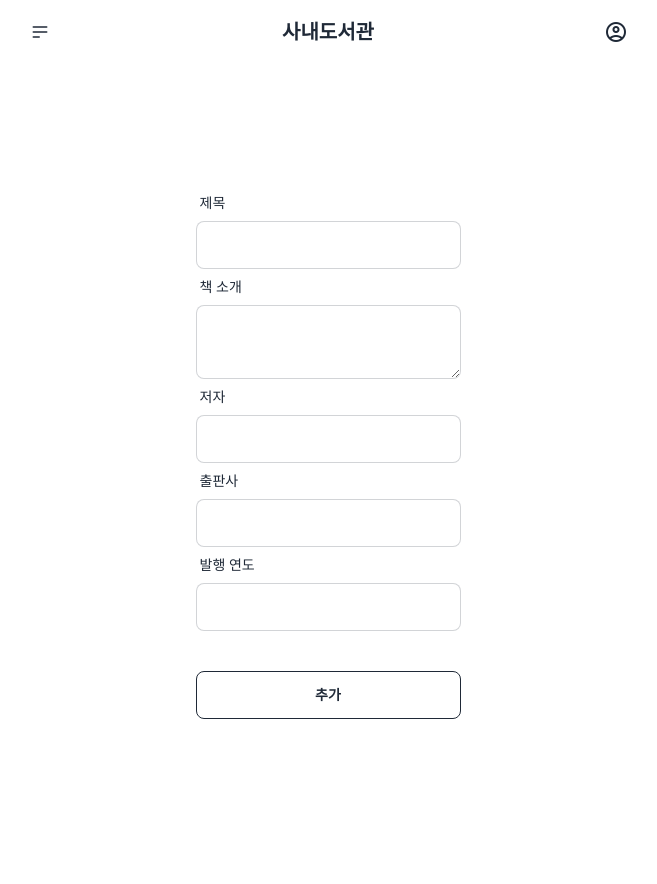
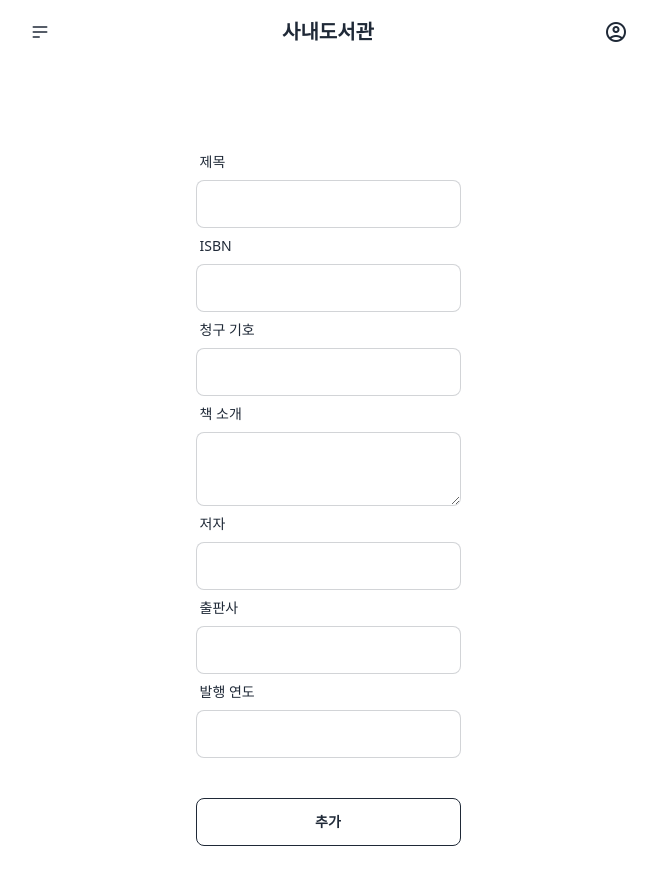
Before and after one commit to okbut/corporate-library-web-frontend, a Vue app: page /add-book in a window 1280 px wide. Shown: the whole page, without its empty margins (312-969 px from the left). Before the commit the page ends 800 px from the top, so only its background shows below. Built offline with nearby package versions, Linux system fonts and the light colour scheme; what @tanstack/vue-query would draw is missing.

Commit message:
test: 도서 생성 가능

```diff
--- a/src/api/books.ts
+++ b/src/api/books.ts
@@ -14,8 +14,14 @@ export const BooksAPI = {
     return response
   },
   add: async (bookFormData: BookFormType) => {
+    console.log(JSON.stringify(bookFormData))
+
     const response = await fetch(`${baseUrl}api/books`, {
       method: 'POST',
+      headers: {
+        Accept: 'application/json',
+        'Content-Type': 'application/json'
+      },
       body: JSON.stringify(bookFormData)
     })
 
--- a/src/components/BookForm.vue
+++ b/src/components/BookForm.vue
@@ -9,45 +9,61 @@ import type { BookFormType } from '@/types/books'
 
 const schema = yup.object({
   title: yup.string().required(),
+  isbn: yup.string().required(),
+  classification: yup.string().required(),
   description: yup.string(),
   author: yup.string().required(),
   publisher: yup.string().required(),
   publishYear: yup.string().required()
 })
 
+const { handleSubmit } = useForm<BookFormType>({
+  validationSchema: schema
+})
+
 const { value: title, errorMessage: titleError } = useField<string>('title')
+const { value: isbn, errorMessage: isbnError } = useField<string>('isbn')
+const { value: classification, errorMessage: classificationError } =
+  useField<string>('classification')
 const { value: description } = useField<string>('description')
 const { value: author, errorMessage: authorError } = useField<string>('author')
 const { value: publisher, errorMessage: publisherError } = useField<string>('publisher')
 const { value: publishYear, errorMessage: publishYearError } = useField<string>('publishYear')
 
-const { handleSubmit } = useForm<BookFormType>({
-  validationSchema: schema
-})
-
-const submitHandler = handleSubmit(async (values) => {
+const submitHandler = handleSubmit(
+  async (values) => {
     try {
       const data = {
         title: values.title,
+        isbn: values.isbn,
+        classification: values.classification,
         description: values.description ?? '',
         author: values.author,
         publisher: values.publisher,
         publishYear: values.publishYear
       }
 
-    console.log(data)
-
       await BooksAPI.add(data)
     } catch (err) {
       console.log(err)
       alert('도서 생성에 실패했습니다. 다시 시도해주세요.')
     }
-})
+  },
+  () => {
+    alert('도서 생성 양식에 맞게 입력해주세요.')
+  }
+)
 </script>
 
 <template>
-  <form class="flex flex-col" @submit.prevent="submitHandler">
+  <form class="flex flex-col p-10" @submit.prevent="submitHandler">
     <book-form-input label="제목" v-model="title" :error="titleError"></book-form-input>
+    <book-form-input label="ISBN" v-model="isbn" :error="isbnError"></book-form-input>
+    <book-form-input
+      label="청구 기호"
+      v-model="classification"
+      :error="classificationError"
+    ></book-form-input>
     <book-form-textarea label="책 소개" v-model="description"></book-form-textarea>
     <book-form-input label="저자" v-model="author" :error="authorError"></book-form-input>
     <book-form-input label="출판사" v-model="publisher" :error="publisherError"></book-form-input>
--- a/src/components/BookFormInput.vue
+++ b/src/components/BookFormInput.vue
@@ -1,6 +1,4 @@
 <script setup lang="ts">
-import { defineProps, defineEmits } from 'vue'
-
 defineProps<{
   label: string
   modelValue: string | undefined
--- a/src/components/BookFormTextarea.vue
+++ b/src/components/BookFormTextarea.vue
@@ -1,6 +1,4 @@
 <script setup lang="ts">
-import { defineProps } from 'vue'
-
 defineProps<{ label: string; modelValue: string | undefined }>()
 defineEmits<{
   (e: 'update:modelValue', value: string): void
--- a/src/types/books.ts
+++ b/src/types/books.ts
@@ -9,7 +9,4 @@ export type BookType = {
   publishYear: string
 }
 
-export type BookFormType = Pick<
-  BookType,
-  'title' | 'description' | 'author' | 'publisher' | 'publishYear'
->
+export type BookFormType = Omit<BookType, 'code'>
```
Lines whose indentation alone changed are shown as unchanged.
